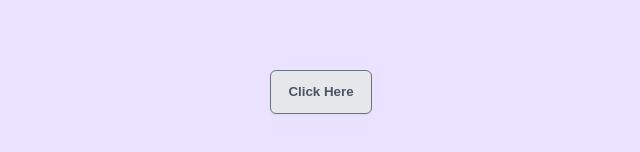
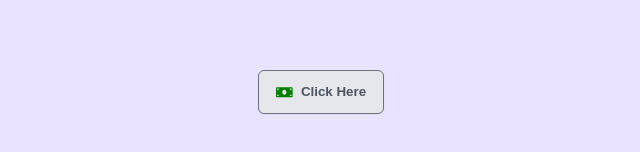
Before and after one commit to SGM-dev/react-component-library, a React (Vite) app: page / in a window 1280 px wide. Shown: the part 308-460 px from the top of the page, without its empty margins (319-959 px from the left). Built offline with nearby package versions, Linux system fonts and the light colour scheme.

Commit message:
use money bill icon

```diff
--- a/src/App.jsx
+++ b/src/App.jsx
@@ -1,10 +1,14 @@
 import "./App.css";
 import Button from "./components/Button/Button";
+import { FaMoneyBill } from "react-icons/fa";
 
 function App() {
   return (
     <main>
-      <Button>Click Here</Button>
+      <Button>
+        <FaMoneyBill />
+        Click Here
+      </Button>
     </main>
   );
 }
--- a/src/components/Button/Button.css
+++ b/src/components/Button/Button.css
@@ -8,4 +8,13 @@ button {
   padding: 9px 17px;
   border-radius: 6px;
   line-height: 24px;
+  display: flex;
+  align-items: center;
 }
+
+
+button svg {
+margin-right: 0.5em;
+font-size: 1.25em;
+color: green;
+}
```
